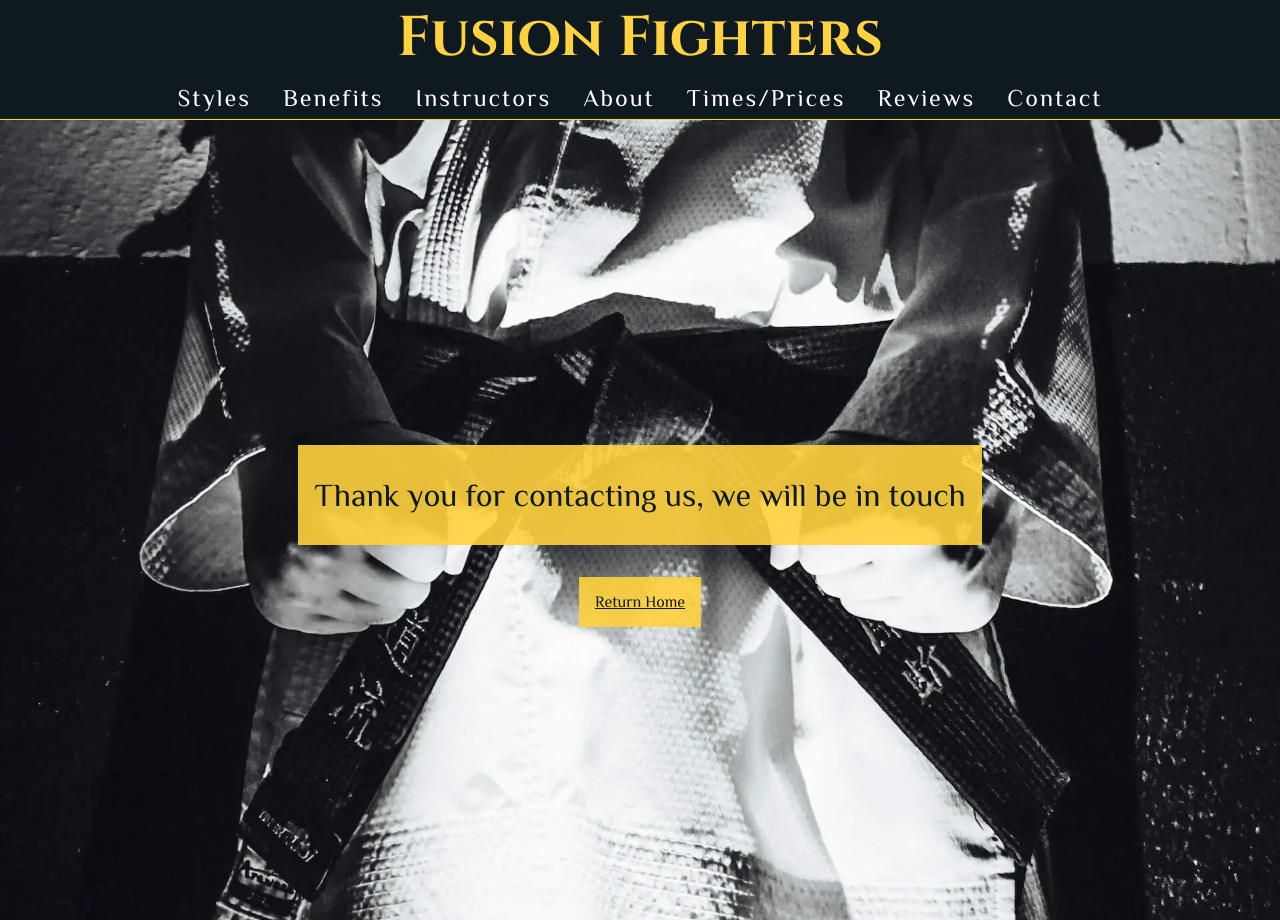
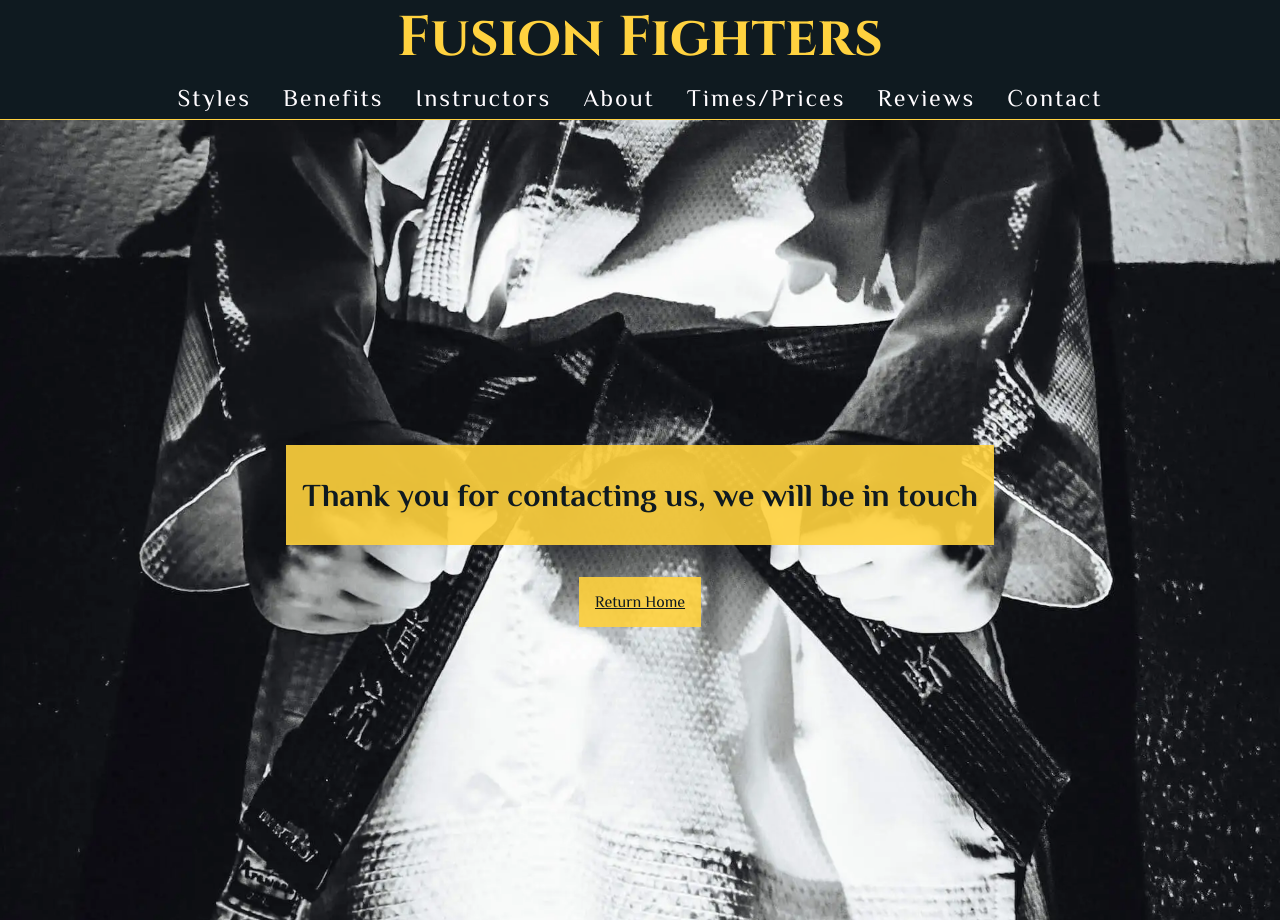
Before and after one commit to davep33l/fusion_fighters, a plain HTML site: page success.html in a window 1280 px wide. Shown: the top 920 px of the page. Drawn offline with Linux system fonts and the light colour scheme.

Commit message:
changes to 404 and success page headings

```diff
--- a/success.html
+++ b/success.html
@@ -58,7 +58,7 @@
     <main>
         <section>
             <div class="success-page-container flex flex--justify-center flex--column flex--align-items-center">
-                <p class="success-page-text">Thank you for contacting us, we will be in touch</p>
+                <h2 class="success-page-text">Thank you for contacting us, we will be in touch</h2>
                 <a class="success-page-link" href="index.html">Return Home</a>
             </div>
         </section>
```
Also changed, not shown: 404.html (+1 -1 lines).
